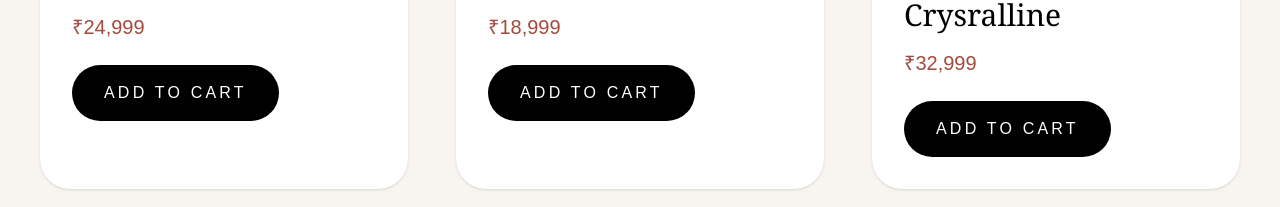
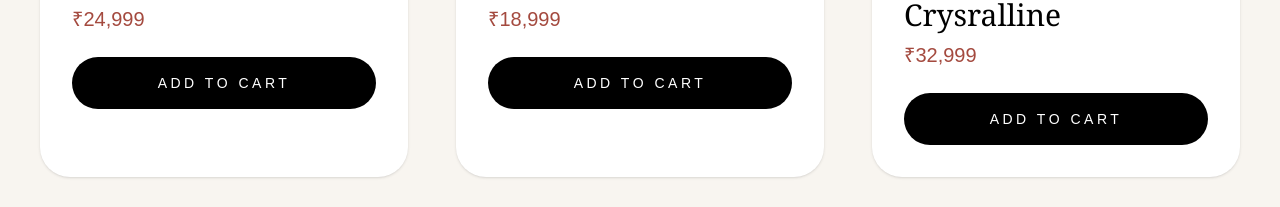
Before and after one commit to hudhafathima081-cell/Elane, a Next.js app: page /collections/watches in a window 1280 px wide. Shown: the part 711-918 px from the top of the page. Built offline with nearby package versions, Linux system fonts and the light colour scheme.

Commit message:
changing esigns

```diff
--- a/app/collections/watches/page.tsx
+++ b/app/collections/watches/page.tsx
@@ -74,11 +74,9 @@ export default function WatchesPage() {
 
             <div className="p-8">
 
-              <h2 className="text-3xl font-serif mb-4">
-
-                {watch.name}
-
-              </h2>
+              <h2 className="text-3xl font-serif text-black mb-2">
+  {watch.name}
+</h2>
 
               <p className="text-[#A44A3F] text-xl mb-6">
 
@@ -88,8 +86,8 @@ export default function WatchesPage() {
 
               <Link href="/cart">
 
-<button className="bg-black text-white px-8 py-4 rounded-full tracking-[0.2em]">
-  ADD TO CART
+<button className="w-full bg-black text-white py-4 rounded-full tracking-[0.25em] uppercase text-sm hover:bg-[#9E2F2F] transition">
+  Add To Cart
 </button>
 
 </Link>
```
